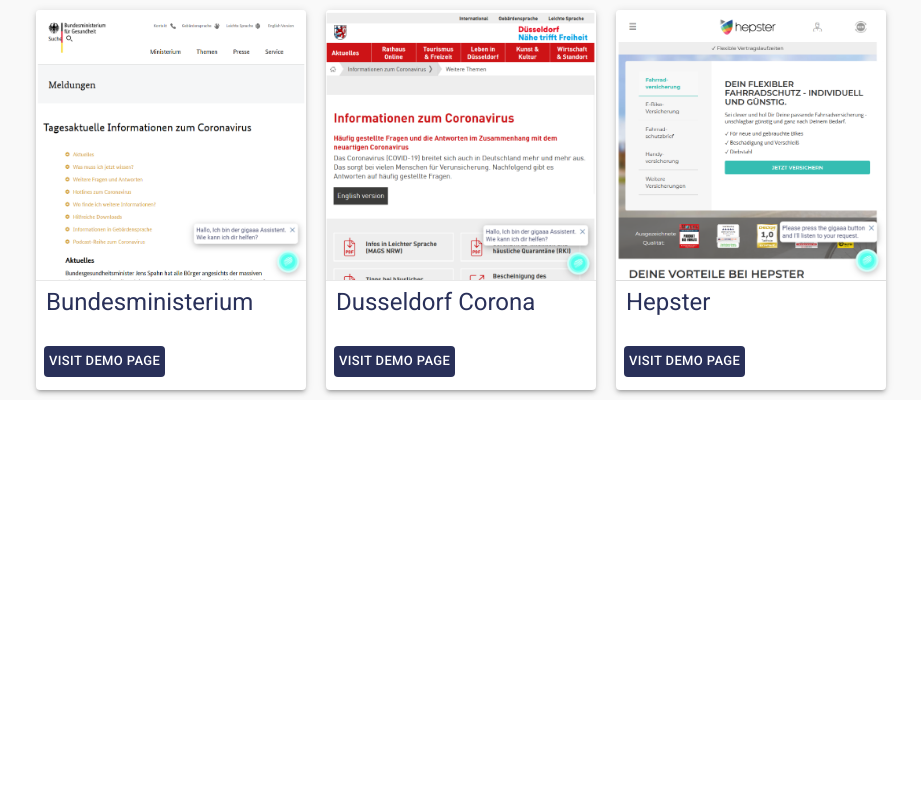
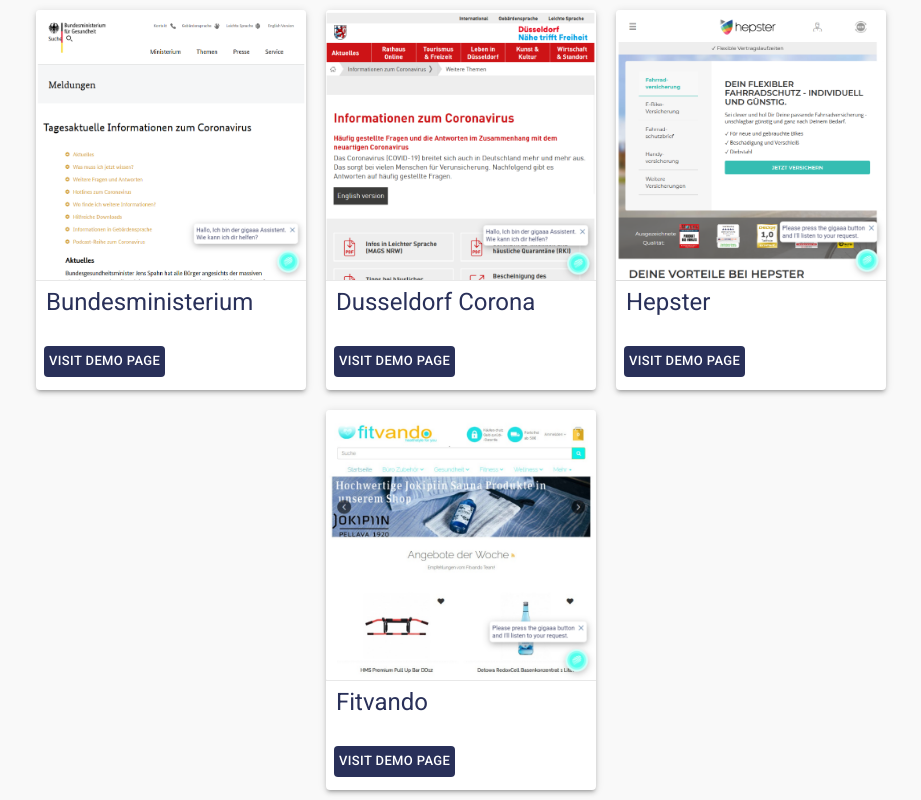
Before and after one commit to Ralence/demo-pages, a React (Create React App) app: page / in a window 1280 px wide. Shown: the part 3290-4090 px from the top of the page, without its empty margins (179-1100 px from the left). Before the commit the page ends 3690 px from the top, so only its background shows below. Built offline with nearby package versions, Linux system fonts and the light colour scheme.

Commit message:
feat: add fitvando demo page

```diff
--- a/src/data/demoSitesData.js
+++ b/src/data/demoSitesData.js
@@ -25,6 +25,7 @@
 import bundesministerium from "../assets/bundesministerium.png";
 import dusseldorf_corona from "../assets/dusseldorf_corona.png";
 import hepster from "../assets/hepster.png";
+import fitvando from "../assets/fitvando.png";
 
 class demo {
   constructor(title, img, url) {
@@ -61,7 +62,8 @@
   new demo("Das Landesportal", das_landesportal, "https://plugins.gigaaa.com/das_landesportal/"),
   new demo("Bundesministerium", bundesministerium, "https://plugins.gigaaa.com/bundesministerium/"),
   new demo("Dusseldorf Corona", dusseldorf_corona, "https://plugins.gigaaa.com/duseldorf_corona/"),
-  new demo("Hepster", hepster, "https://plugins.gigaaa.com/hepster")
+  new demo("Hepster", hepster, "https://plugins.gigaaa.com/hepster"),
+  new demo("Fitvando", fitvando, "https://plugins.gigaaa.com/fitvando/"),
 ];
 
 export default demos;
```
Also changed, not shown: src/assets/fitvando.png (added).
